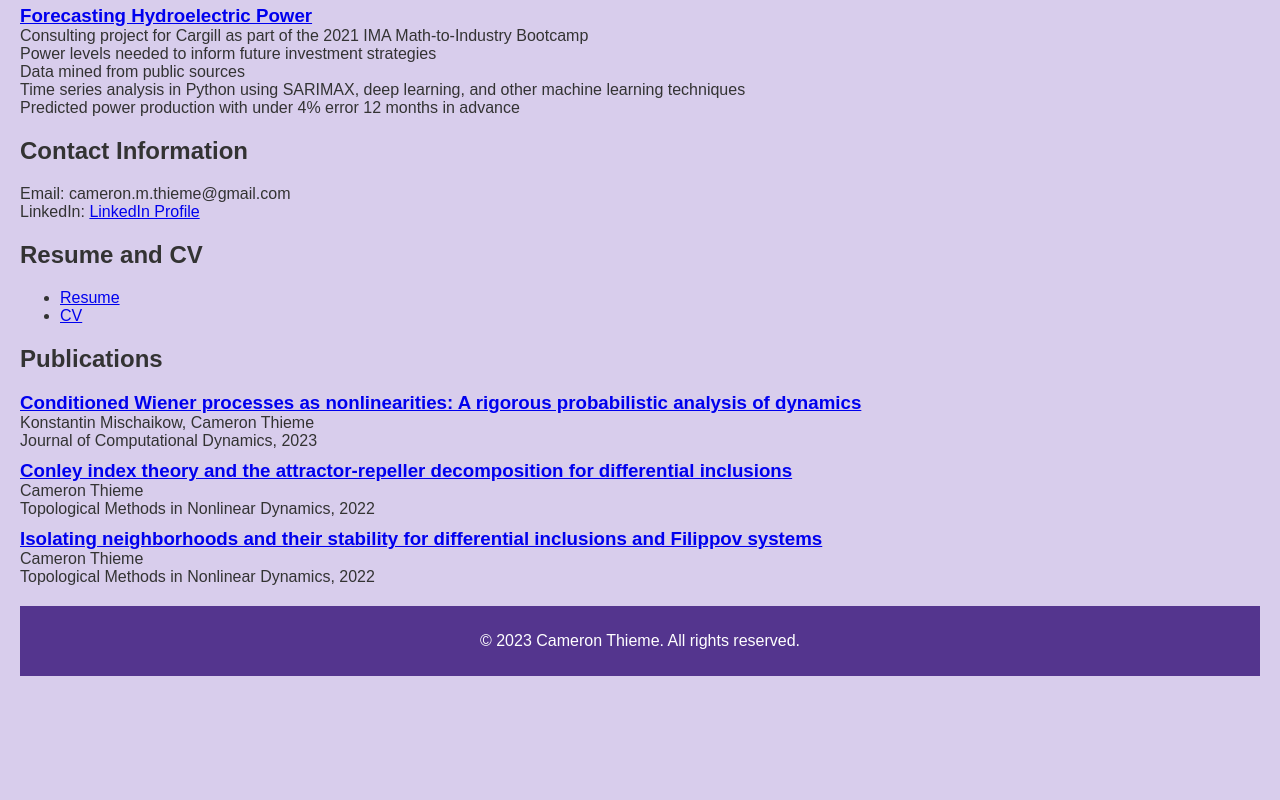
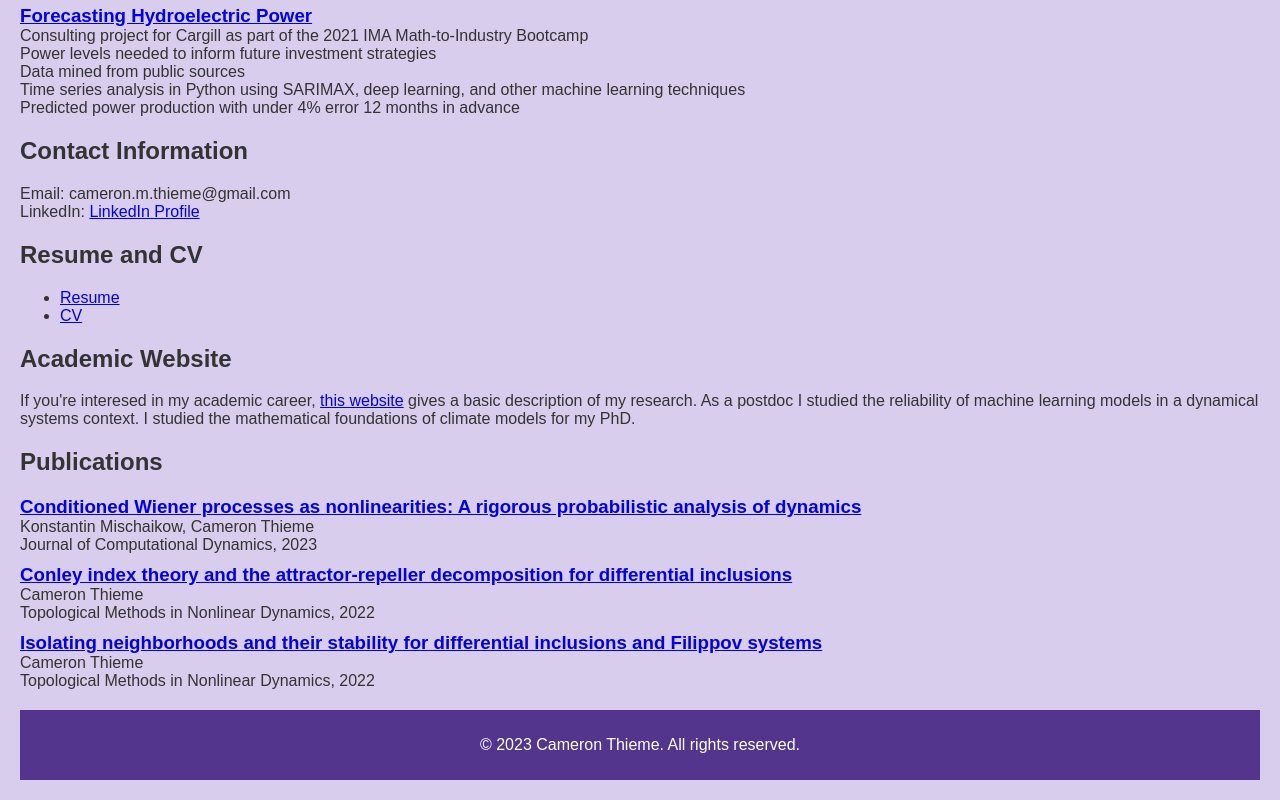
Before and after one commit to cameronthieme/cameronthieme.github.io, a plain HTML site: page index.html in a window 1280 px wide. Shown: the part 593-1393 px from the top of the page. Before the commit the page ends 1289 px from the top, so only its background shows below. Drawn offline with Linux system fonts and the light colour scheme.

Commit message:
Adding link to academic website

```diff
--- a/index.html
+++ b/index.html
@@ -106,6 +106,13 @@
     </section>
 
     <section>
+        <h2>Academic Website</h2>
+        <p>If you're interesed in my academic career, <a href="https://sites.google.com/umn.edu/cameronthieme" target="_blank">this website</a>
+        gives a basic description of my research. As a postdoc I studied the reliability of machine learning models in a dynamical systems context.
+    I studied the mathematical foundations of climate models for my PhD.</p>
+    </section>
+
+    <section>
         <h2>Publications</h2>
         <div class="publication">
             <h3><a href="https://www.aimsciences.org/article/doi/10.3934/jcd.2023004" target="_blank">Conditioned Wiener processes as nonlinearities: A rigorous probabilistic analysis of dynamics </a></h3>
```
